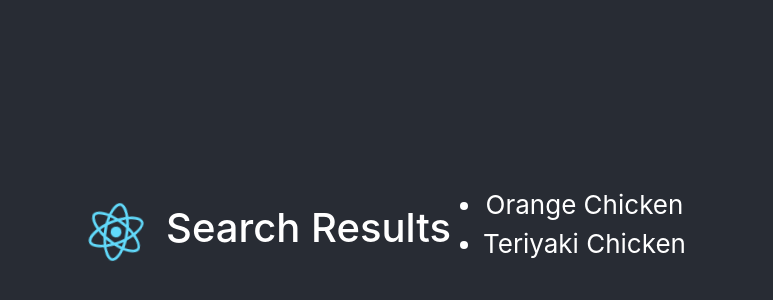
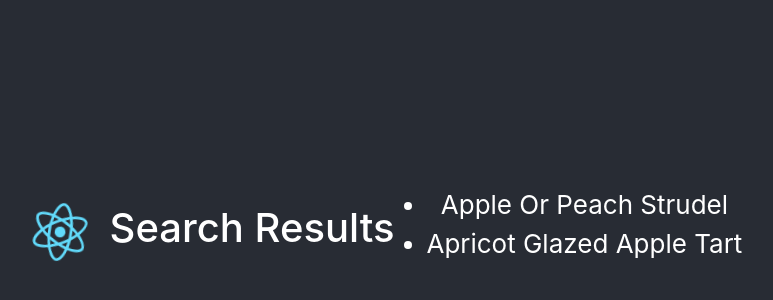
Before and after one commit to ElevenfiftyAcademy/efa-atlas-hackathon-recipe-app, a JavaScript app: page / in a window 1280 px wide. Shown: the part 168-468 px from the top of the page, without its empty margins (264-1037 px from the left). Built offline with nearby package versions, Linux system fonts and the light colour scheme; the HTML template or start-up script is replaced by a standard one.

Commit message:
Updated App.js to use dummy data json

```diff
--- a/src/App.js
+++ b/src/App.js
@@ -1,5 +1,6 @@
 import logo from './logo.svg';
 import './App.css';
+import data from './result.json';
 
 function App() {
   return (
@@ -9,8 +10,9 @@ function App() {
           <img src={logo} className="App-logo" alt="logo" width="100rem" height="100rem"/>
           <h1>Search Results</h1>
           <ul data-testid="recipe-list">
-            <li data-testid="recipe-list-item">Orange Chicken</li>
-            <li data-testid="recipe-list-item">Teriyaki Chicken</li>
+            { data.map(recipe =>
+              <li key={recipe.id} data-testid="recipe-list-item">{recipe.title}</li>
+            )}
           </ul>
         </div>
       </header>
```
Also changed, not shown: 1 other file (tests, documents, lock files or other folders).
